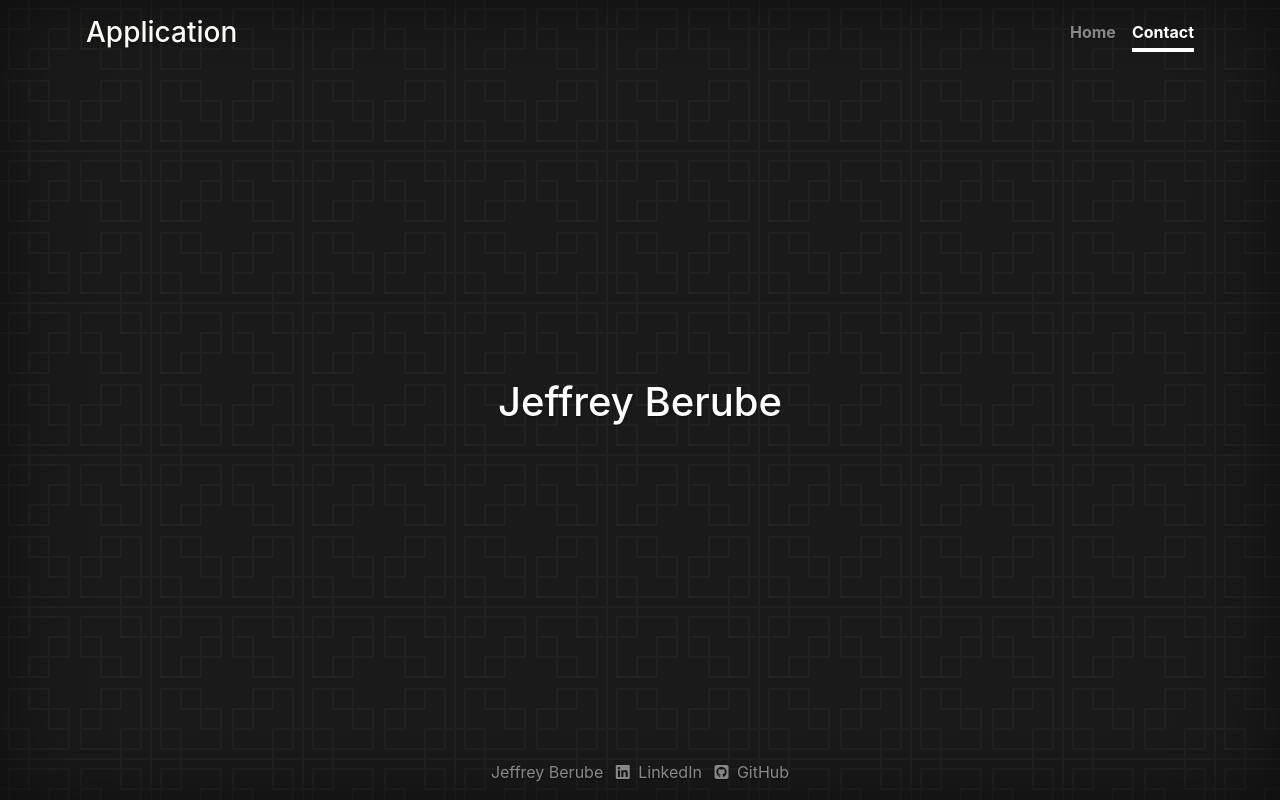
After one commit to berubejd/Flask-Starter, a Flask app: page /contact in a window 1280 px wide. The commit adds this page. Run offline with Flask 2, Linux system fonts and the light colour scheme; some libraries are stand-ins or nearby versions.

Commit message:
Dropped in nav menu updating

```diff
--- a/application/routes.py
+++ b/application/routes.py
@@ -27,3 +27,13 @@ def index():
         print(f"Found test row at id: {existing_test_row.id}")
 
     return render_template("index.html", heading=heading, message=message)
+
+
+@main_bp.route("/features", methods=["GET"])
+def features():
+    pass
+
+
+@main_bp.route("/contact", methods=["GET"])
+def contact():
+    return render_template("contact.html")
--- /dev/null
+++ b/application/templates/contact.html
@@ -0,0 +1,9 @@
+{% extends 'layout.html' %}
+
+{% set active_page = "contact" %}
+
+{% block title %}Contact{% endblock %}
+
+{% block content %}
+    <h1><a href="mailto:berubejd@gmail.com">Jeffrey Berube</a></h1>
+{% endblock %}
--- a/application/templates/index.html
+++ b/application/templates/index.html
@@ -1,6 +1,6 @@
 {% extends 'layout.html' %}
 
-{% block title %}Home{% endblock %}
+{% block title %}Features{% endblock %}
 
 {% block content %}
     <h1>Heading from route: {{ heading }}</h1>
--- a/application/templates/layout.html
+++ b/application/templates/layout.html
@@ -21,11 +21,12 @@
                 <div class="inner">
                     <h3 class="masthead-brand">Application</h3>
                     <nav class="nav nav-masthead justify-content-center">
-                        <a class="nav-link active" href="{{ url_for('index') }}">Home</a>
+                        {% set active_page = active_page|default('index') -%}
+                        <a class="nav-link{{ ' active' if active_page == 'index' else '' }}" href="{{ url_for('index') }}">Home</a>
                         <!--
-                        <a class="nav-link" href="#">Features</a>
-                        <a class="nav-link" href="#">Contact</a>
+                        <a class="nav-link{{ ' active' if active_page == 'features' else '' }}" href="{{ url_for('routes.features') }}">Features</a>
                         -->
+                        <a class="nav-link{{ ' active' if active_page == 'contact' else '' }}" href="{{ url_for('routes.contact') }}">Contact</a>
                     </nav>
                 </div>
             </header>
```
